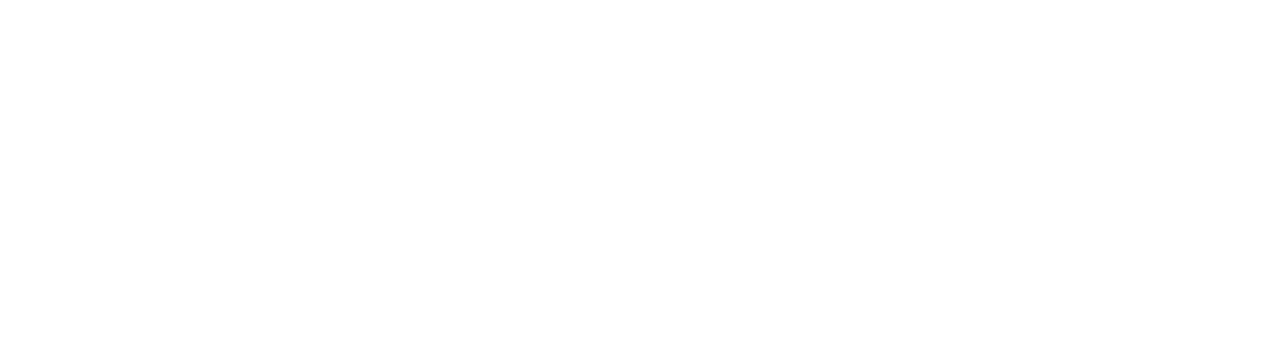
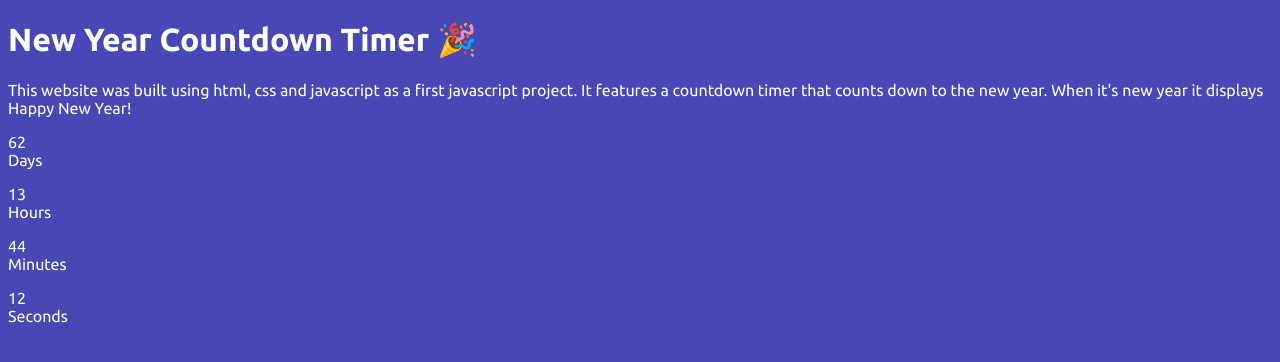
Before and after one commit to DessyZeal/NewYear-Birthday-Counter, a plain HTML site: page index.html in a window 1280 px wide. Drawn offline with Linux system fonts and the light colour scheme.

Commit message:
New Commit

```diff
--- a/index.html
+++ b/index.html
@@ -3,9 +3,20 @@
 <head>
     <meta charset="UTF-8">
     <meta name="viewport" content="width=device-width, initial-scale=1.0">
-    <title>Document</title>
+    <title>CountDown Timer</title>
+    <link rel="stylesheet" href="style.css">
 </head>
 <body>
+    <h1>New Year Countdown Timer 🎉</h1>
+    <p>This website was built using html, css and javascript as a first javascript project. It features a countdown timer that counts down to the new year. When it's new year it displays Happy New Year!</p>
 
+    <div class="counterContainer">
+        <p id="days"></p>
+        <p id="hours"></p>
+        <p id="mins"></p>
+        <p id="secs"></p>
+    </div>
+
+    <script src="script.js"></script>
 </body>
 </html>
--- a/script.js
+++ b/script.js
@@ -0,0 +1,32 @@
+const countdown = document.getElementById('countDown');
+const daysElement = document.getElementById('days');
+const hoursElement = document.getElementById('hours');
+const minsElement = document.getElementById('mins');
+const secsElement = document.getElementById('secs');
+
+const NewYearDate = new Date().getFullYear() + 1;
+const newYearTime = new Date (`january 1 ${NewYearDate} 00:00:00`);
+
+function updatingCountDown() {
+    const currentDate = new Date();
+    const difference = newYearTime - currentDate;
+
+    const days = Math.floor(difference / 1000 / 60 / 60 /24);
+    const hours = Math.floor((difference / 1000 / 60 / 60) % 24);
+    const mins = Math.floor((difference / 1000 / 60 ) % 60);
+    const secs = Math.floor((difference / 1000) % 60);
+
+    daysElement.innerHTML = `${days} <br> Days`;
+    hoursElement.innerHTML = `${hours} <br> Hours`;
+    minsElement.innerHTML = `${mins} <br> Minutes`;
+    secsElement.innerHTML = `${secs} <br> Seconds`;
+
+    // if its New Year
+    if (difference <= 0) {
+        clearInterval(updatingCountDown);
+        countdown.innerHTML = "<h1>🎊Happy New Year!🎊</h1>";
+    }
+
+}
+setInterval(updatingCountDown, 1000);
+updatingCountDown();
--- a/style.css
+++ b/style.css
@@ -0,0 +1,14 @@
+@import url('https://fonts.googleapis.com/css2?family=Ubuntu:ital,wght@0,300;0,400;0,500;0,700;1,300;1,400;1,500;1,700&display=swap');
+body {
+    font-family:  "Ubuntu", sans-serif;
+    background-color: rgb(71, 71, 182);
+    color: white;
+    /* text-align: center; */
+}
+#counterContainer {
+    display: flex;
+    justify-content: center;
+    gap: 20px;
+    margin-top: 20px;
+    background-color: red;
+}
```
